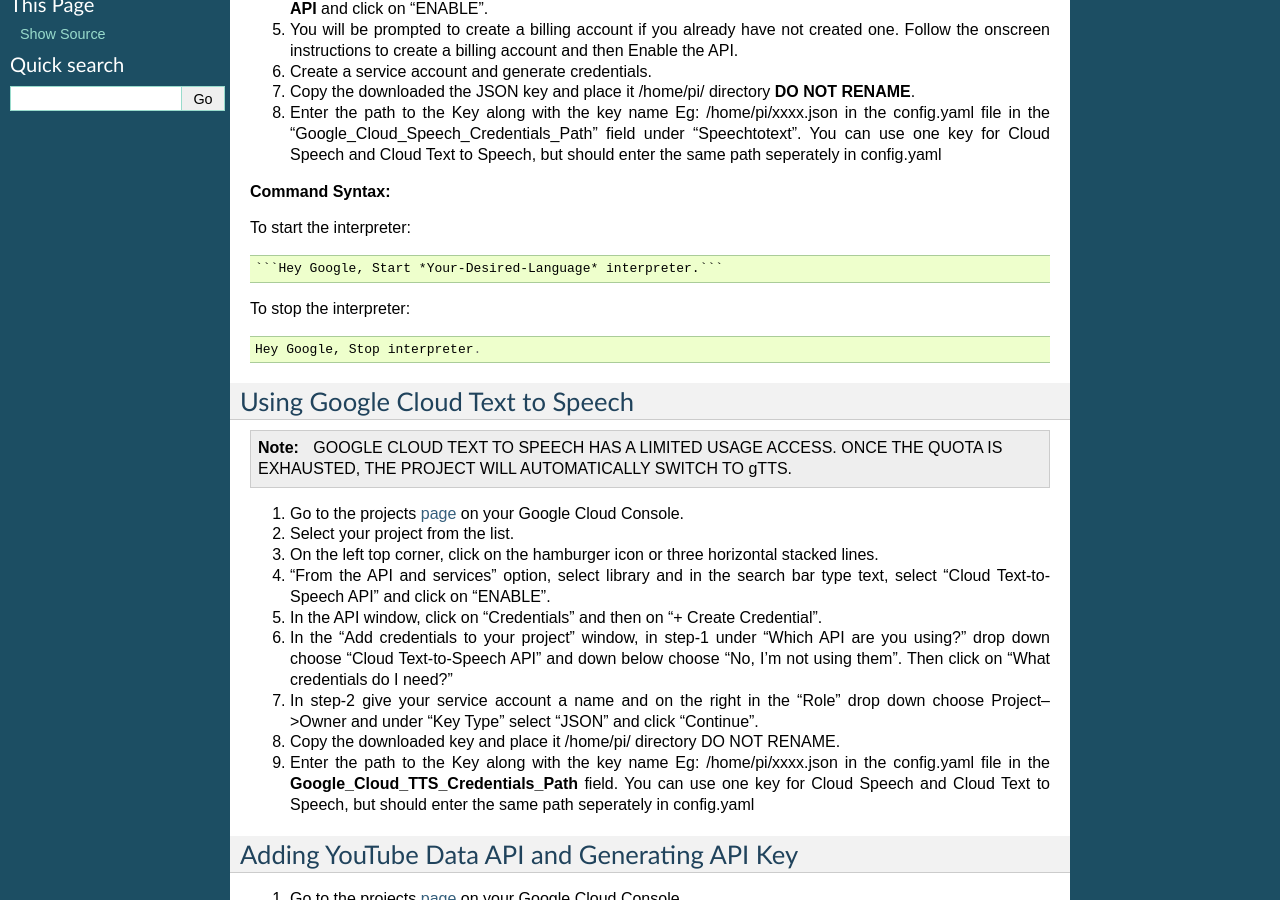
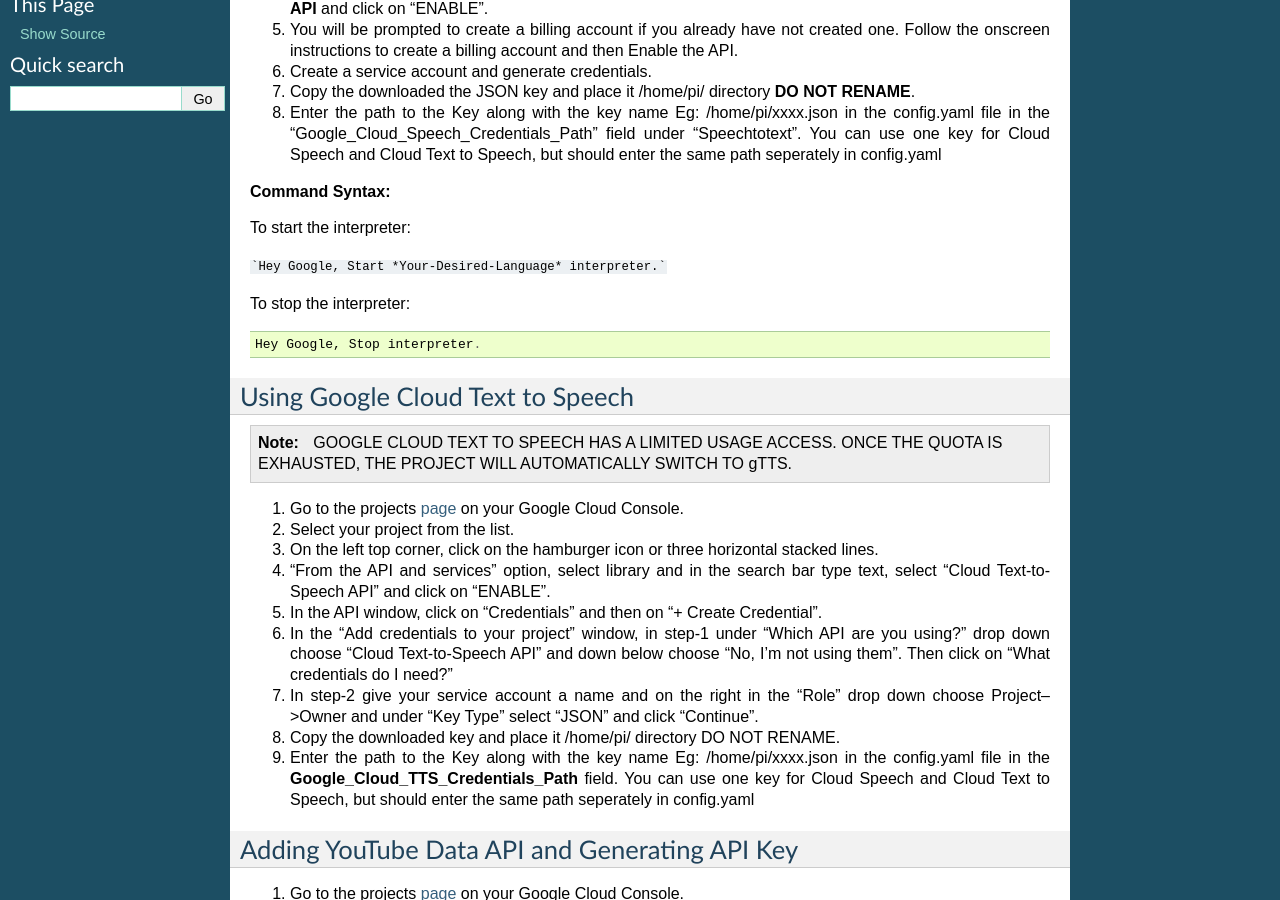
Before and after one commit to shivasiddharth/GassistPi-Documentation, a Sphinx documentation site: the page built from docs/customization.rst, in a window 1280 px wide and 900 px high, scrolled down 790 px. Built offline with Sphinx 7.4.7, drawn with Linux system fonts in a browser that asks for light colours.

````diff
--- a/docs/customization.rst
+++ b/docs/customization.rst
@@ -58,7 +58,7 @@ Using the Interpreter Mode
 
 **Command Syntax:**
 
-To start the interpreter::
+To start the interpreter:
 
 ```Hey Google, Start *Your-Desired-Language* interpreter.```
 
````
